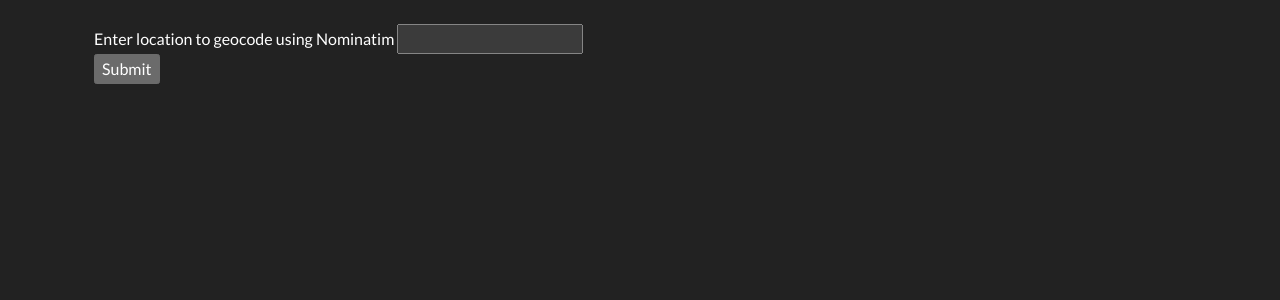
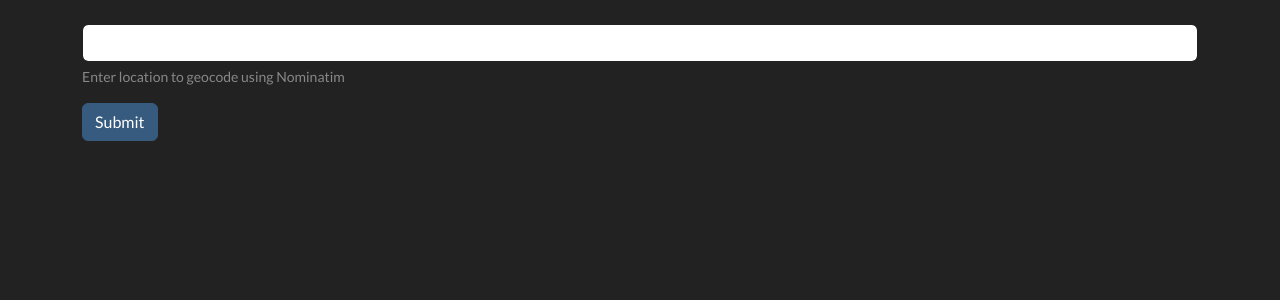
Before and after one commit to mblackgeo/flask-geocoding-webapp, a Flask app: page / in a window 1280 px wide. Shown: the part 69-369 px from the top of the page. Run offline with Flask 2, Linux system fonts and the light colour scheme.

Commit message:
Refactor form to use bootstrap styling

```diff
--- a/webmap/templates/index.html
+++ b/webmap/templates/index.html
@@ -1,13 +1,12 @@
 {% extends 'layout.html' %}
 
 {% block content %}
-<div class="container-fluid">
-    <form method="POST" action="{{ url_for('home') }}">
-        <fieldset class="form-field">
-            {{ form.location.label }}
-            {{ form.location(size=20) }}
-        </fieldset>
-        {{ form.submit }}
-    </form>
+<form method="POST" action="{{ url_for('home') }}">
+{{form.hidden_tag()}}
+<div class="mb-3">
+    {{form.location(class="form-control")}}
+    <div class="form-text">{{form.location.label()}}</div>
 </div>
+{{form.submit(class="btn btn-primary")}}
+</form>
 {% endblock %}
```
